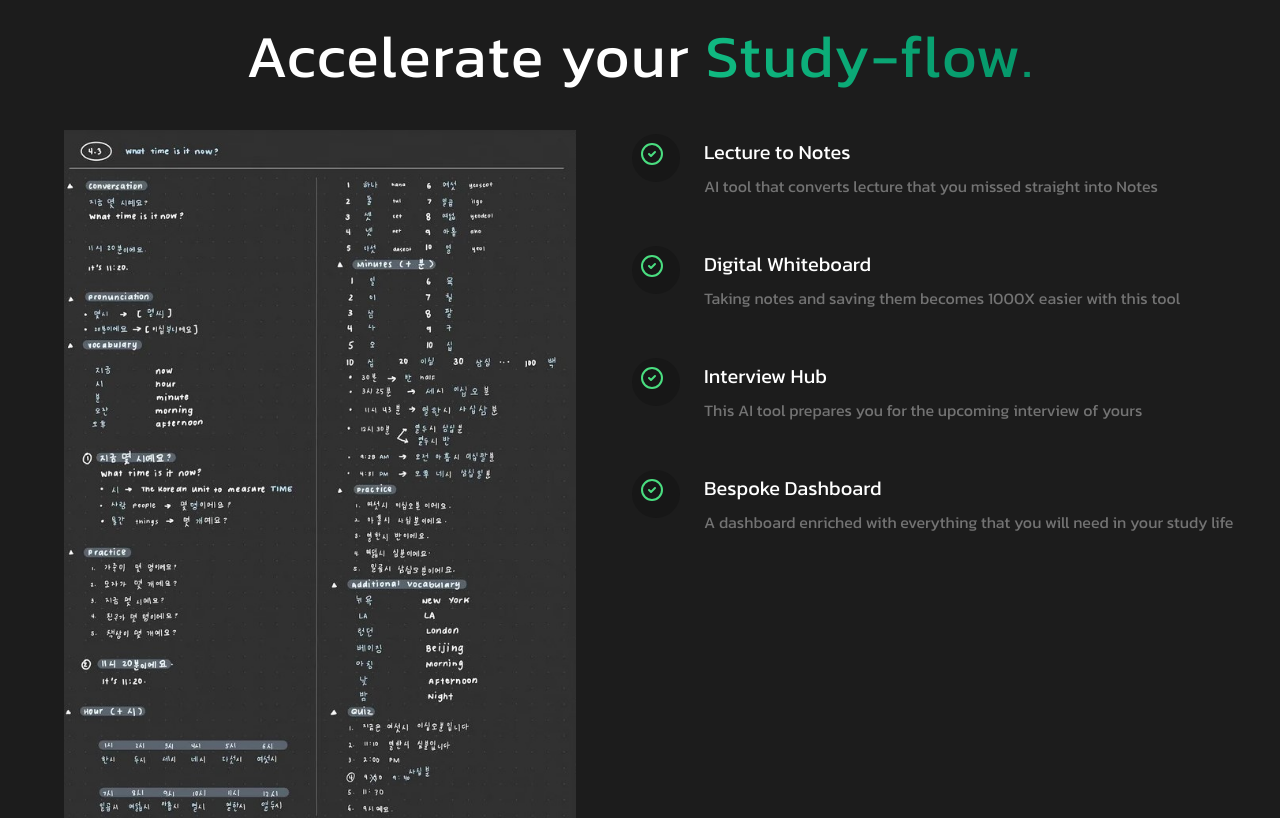
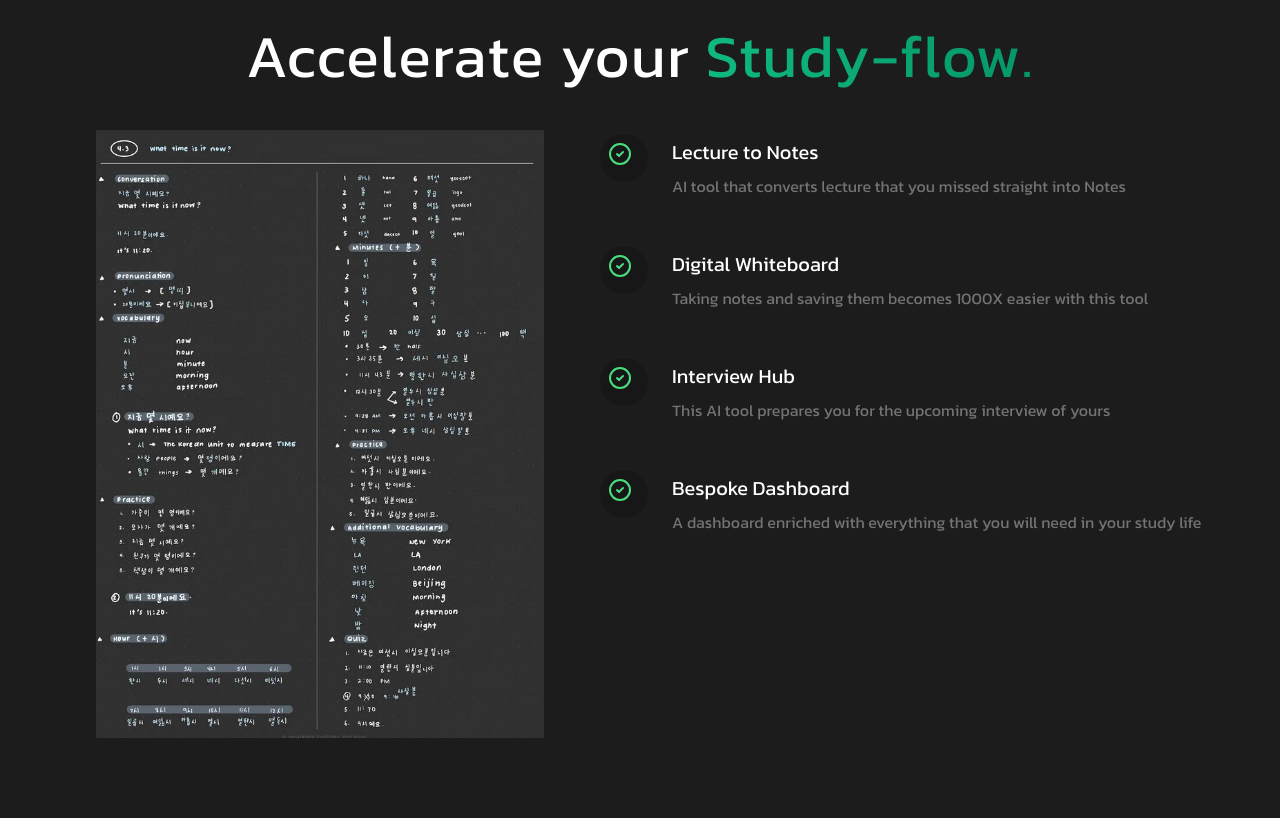
Before and after one commit to KedarDamale/StudyONE, a React (Vite) app in the folder frontend/: page / in a window 1280 px wide. Shown: the part 1300-2118 px from the top of the page. Built offline with nearby package versions, Linux system fonts and the light colour scheme; no server answers.

Commit message:
Update LandingPage.jsx

```diff
--- a/frontend/src/pages/LandingPage.jsx
+++ b/frontend/src/pages/LandingPage.jsx
@@ -279,8 +279,12 @@ const LandingPage = () => {
           </span>
         </h2>
         <div className="flex flex-wrap justify-center">
-          <div className="px-4 md:px-6 lg:px-8 p-3 w-full lg:w-auto">
-            <img src={codeImg} alt="Coding" className="max-w-lg mx-auto" />
+           <div className="px-4 md:px-6 lg:px-8 p-3 w-full lg:w-auto">
+            <img
+              src={codeImg}
+              alt="Coding"
+              className="w-full max-w-xs md:max-w-sm lg:max-w-md mx-auto"
+            />
           </div>
           <div className="pt-4 w-full lg:w-1/2">
             {checklistItems.map((item, index) => (
```
